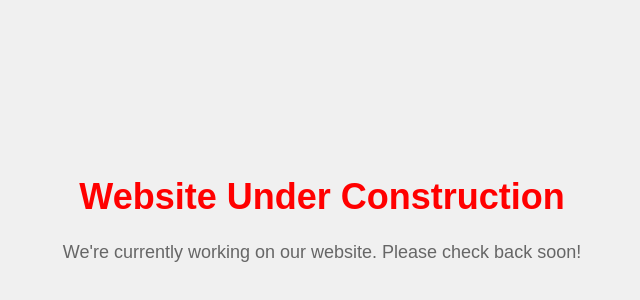
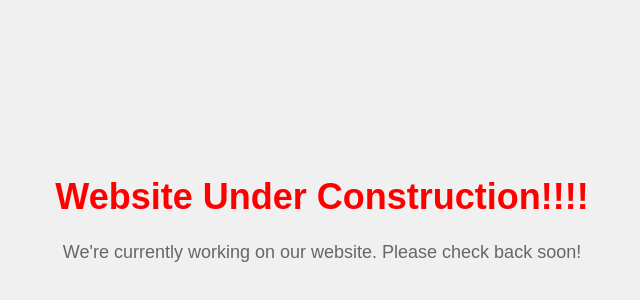
Before and after one commit to VIN-IX/vin-ix.github.io, a plain HTML site: page index.html in a window 1280 px wide. Shown: the part 192-492 px from the top of the page, without its empty margins (318-958 px from the left). Drawn offline with Linux system fonts and the light colour scheme.

Commit message:
Update index.html to have !!!!

```diff
--- a/index.html
+++ b/index.html
@@ -9,7 +9,7 @@
 </head>
 <body>
   <div class="container">
-    <h1>Website Under Construction</h1>
+    <h1>Website Under Construction!!!!</h1>
     <p>We're currently working on our website. Please check back soon!</p>
   </div>
 </body>
```
